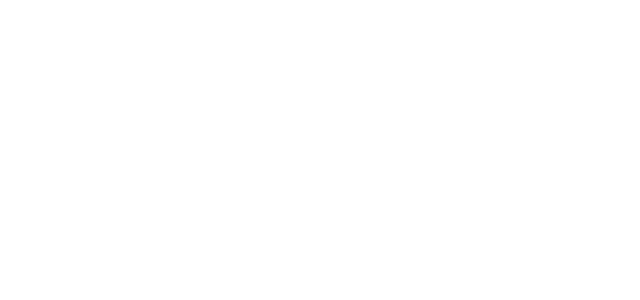
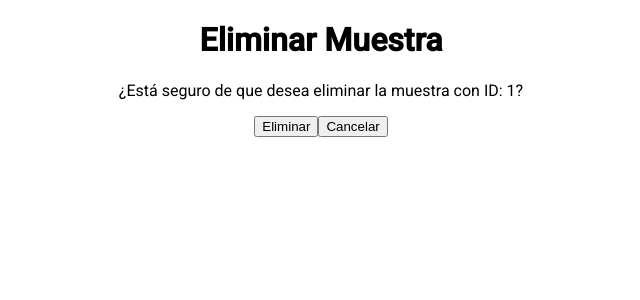
Before and after one commit to IVmxrina/Muestra, an Angular app in the folder FE-muestra/: page /eliminarMuestra/1 in a window 1280 px wide. Before the commit this address led to /. Shown: the top 300 px of the page, without its empty margins (319-959 px from the left). Built offline with nearby package versions, Linux system fonts and the light colour scheme.

Commit message:
Implementacion de eliminarMuestra()

```diff
--- a/FE-muestra/src/app/app.routes.ts
+++ b/FE-muestra/src/app/app.routes.ts
@@ -3,11 +3,13 @@
 import { AnadirMuestraComponent } from './components/anadir-muestra/anadir-muestra.component';
 import { EditarMuestraComponent } from './components/editar-muestra/editar-muestra.component';
 import { VerMuestraComponent } from './components/ver-muestra/ver-muestra.component';
+import { EliminarMuestraComponent } from './components/eliminar-muestra/eliminar-muestra.component';
 
 export const routes: Routes = [
   { path: '', redirectTo: 'listarMuestras', pathMatch: 'full' },
   { path: 'listarMuestras', component: ListadoMuestrasComponent },
   { path: 'anadirMuestra', component: AnadirMuestraComponent },
   { path: 'editarMuestra/:id', component: EditarMuestraComponent },
-  { path: 'verMuestra/:id', component: VerMuestraComponent }
+  { path: 'verMuestra/:id', component: VerMuestraComponent },
+  { path: 'eliminarMuestra/:id', component: EliminarMuestraComponent }
 ];
--- a/FE-muestra/src/app/components/eliminar-muestra/eliminar-muestra.component.css
+++ b/FE-muestra/src/app/components/eliminar-muestra/eliminar-muestra.component.css
@@ -0,0 +1,7 @@
+
+
+.body-main{
+  width: 80%;
+  padding: 0 10%;
+  text-align: center;
+}
--- a/FE-muestra/src/app/components/eliminar-muestra/eliminar-muestra.component.html
+++ b/FE-muestra/src/app/components/eliminar-muestra/eliminar-muestra.component.html
@@ -1 +1,12 @@
-<p>eliminar-muestra works!</p>
+<div class="body-main">
+  <h1>Eliminar Muestra</h1>
+
+  <div class="main-contenidos">
+    <div class="contenidos-muestra">
+      <p>¿Está seguro de que desea eliminar la muestra con ID: {{ this.id }}?</p>
+      <button (click)="eliminarMuestra()">Eliminar</button>
+      <button [routerLink]="['/listarMuestras']">Cancelar</button>
+    </div>
+  </div>
+
+</div>
--- a/FE-muestra/src/app/components/eliminar-muestra/eliminar-muestra.component.ts
+++ b/FE-muestra/src/app/components/eliminar-muestra/eliminar-muestra.component.ts
@@ -1,11 +1,33 @@
 import { Component } from '@angular/core';
+import { MuestraService } from '../../services/muestra.service';
+import { ActivatedRoute } from '@angular/router';
+import { firstValueFrom } from 'rxjs';
+import {RouterLink} from "@angular/router";
 
 @Component({
   selector: 'app-eliminar-muestra',
-  imports: [],
+  imports: [RouterLink],
   templateUrl: './eliminar-muestra.component.html',
   styleUrl: './eliminar-muestra.component.css'
 })
 export class EliminarMuestraComponent {
+  id: number = 0;
+
+  constructor(private _muestraService: MuestraService, private route: ActivatedRoute) {
+
+   }
+
+  ngOnInit(): void {
+    this.id = Number(this.route.snapshot.paramMap.get('id'));
+  }
+
+  async eliminarMuestra() {
+    try{
+      const response = await firstValueFrom(this._muestraService.deleteMuestra(this.id));
+      console.log(response);
+    } catch (error) {
+      console.error(error);
+    }
+  }
 
 }
--- a/FE-muestra/src/app/services/muestra.service.ts
+++ b/FE-muestra/src/app/services/muestra.service.ts
@@ -29,8 +29,8 @@
     return this.http.put<Muestra>(`${this.myAppUrl + this.myApiUrl}${id}`, muestra);
   }
 
-  deleteMuestra(id: number): Observable<void> {
-    return this.http.delete<void>(`${this.myAppUrl + this.myApiUrl}${id}`);
+  deleteMuestra(id: number): Observable<string> {
+    return this.http.delete(`${this.myAppUrl + this.myApiUrl}${id}`, { responseType: 'text' });
   }
 
 }
```
